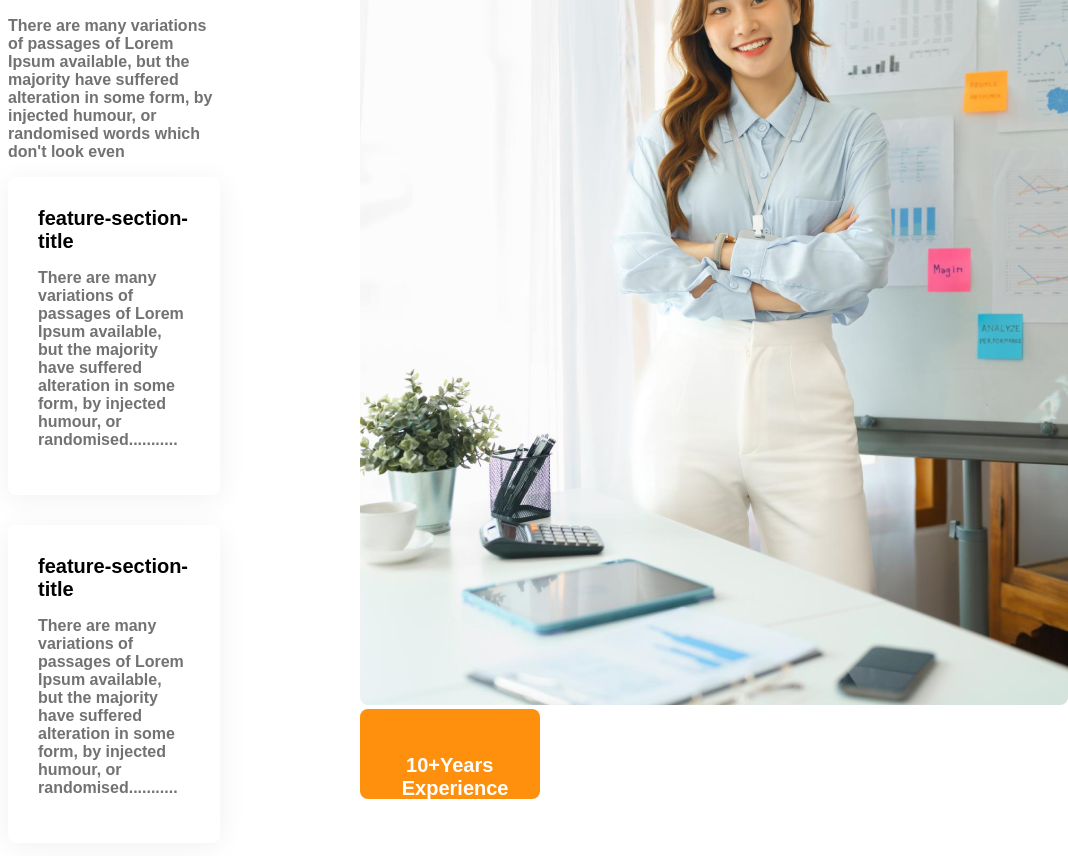
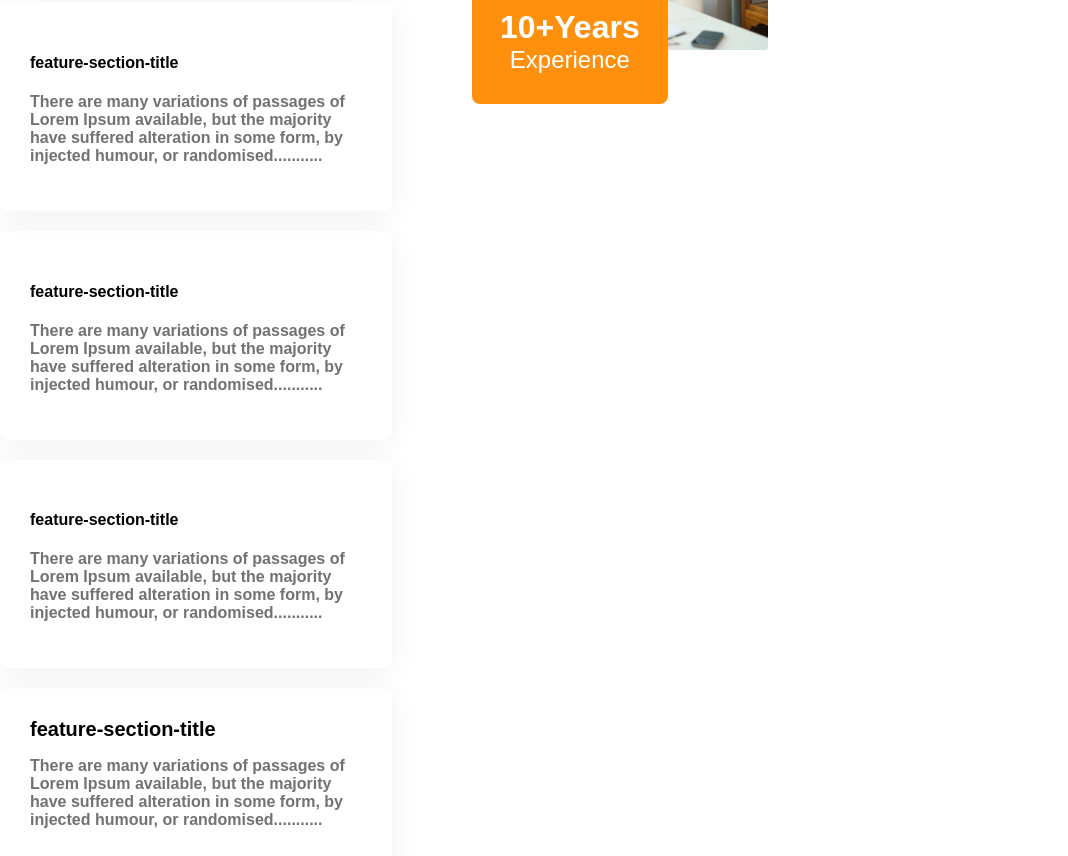
Before and after one commit to Onik-Howlader/G3-Architecture-website, a plain HTML site: page index.html in a window 768 px wide. Shown: the part 2584-3440 px from the top of the page, 1068 px wide, since content can reach past the window. Drawn offline with Linux system fonts and the light colour scheme; a web font is replaced by a local one.

Commit message:
final update

```diff
--- a/index.html
+++ b/index.html
@@ -1,11 +1,13 @@
 <!DOCTYPE html>
 <html lang="en">
+
 <head>
     <meta charset="UTF-8">
     <meta name="viewport" content="width=device-width, initial-scale=1.0">
     <link rel="stylesheet" href="style.css">
     <title>G3-Architecture</title>
 </head>
+
 <body class="work-font">
     <header class="bg-light">
         <nav class="nav-bar display-flex">
@@ -23,7 +25,8 @@
                     Group of Architects
                 </h2>
                 <p class="banner-description light-gary">
-                    There are many variations of passages of Lorem Ipsum available, but the majority have suffered alteration in some
+                    There are many variations of passages of Lorem Ipsum available, but the majority have suffered
+                    alteration in some
                     form,
                     by injected humour, or randomised words which don't look even
                 </p>
@@ -42,8 +45,10 @@
                 <img src="./images/team4.png" alt="" class="team-img">
             </div>
             <div class="our-features">
-                <h3 class="section-title"><span id="quick-list" class="light-gary">Quick list</span><span> of Our</span> <span class="text-primary">Features</span></h3>
-                <p class="feature-description light-gary">There are many variations of passages of Lorem Ipsum available, but the majority have suffered alteration in some form,
+                <h3 class="section-title"><span id="quick-list" class="light-gary">Quick list</span><span> of Our</span>
+                    <span class="text-primary">Features</span></h3>
+                <p class="feature-description light-gary">There are many variations of passages of Lorem Ipsum
+                    available, but the majority have suffered alteration in some form,
                     by injected humour, or randomised words which don't look even promise to you</p>
                 <button class="btn-primary">Explore More</button>
             </div>
@@ -52,42 +57,49 @@
         <section class="features display-flex">
             <div>
                 <h3 id="feature-section-title" class="section-title">Features you will <br> love & enjoy</h3>
-        <p class="light-gary">There are many variations of passages of Lorem Ipsum available, but the majority have suffered alteration in some form,
+                <p class="light-gary">There are many variations of passages of Lorem Ipsum available, but the majority
+                    have suffered alteration in some form,
                     by injected humour, or randomised words which don't look even</p>
                 <!-- freaure card continer -->
                 <div class="feature-card">
                     <h4 class="fetaure-title">feature-section-title</h4>
-            <p class="light-gary">There are many variations of passages of Lorem Ipsum available, but the majority have suffered alteration in some form,
+                    <p class="light-gary">There are many variations of passages of Lorem Ipsum available, but the
+                        majority have suffered alteration in some form,
                         by injected humour, or randomised...........</p>
                 </div>
                 <div class="feature-card">
                     <h4 class="fetaure-title">feature-section-title</h4>
-            <p class="light-gary">There are many variations of passages of Lorem Ipsum available, but the majority have suffered alteration in some form,
+                    <p class="light-gary">There are many variations of passages of Lorem Ipsum available, but the
+                        majority have suffered alteration in some form,
                         by injected humour, or randomised...........</p>
                 </div>
                 <div class="feature-card">
                     <h4 class="fetaure-title">feature-section-title</h4>
-            <p class="light-gary">There are many variations of passages of Lorem Ipsum available, but the majority have suffered alteration in some form,
+                    <p class="light-gary">There are many variations of passages of Lorem Ipsum available, but the
+                        majority have suffered alteration in some form,
                         by injected humour, or randomised...........</p>
                 </div>
                 <div class="feature-card">
-            <h4 class="fetaure-title">feature-section-title</h4>
-            <p class="light-gary">There are many variations of passages of Lorem Ipsum available, but the majority have suffered alteration in some form,
+                    <h4 class="feature-title">feature-section-title</h4>
+                    <p class="light-gary">There are many variations of passages of Lorem Ipsum available, but the
+                        majority have suffered alteration in some form,
                         by injected humour, or randomised...........</p>
                 </div>
             </div>
-    <div>
+            <div class="feature-architecture">
                 <img src="./images/architect.png" alt="">
-        <button  id="experience-badge" class="btn-primary">
-            <span  id="experience-year">10+Years</span>
-            <span>Experience</span>
+                <button id="experience-badge">
+                    <span id="experience-year">10+Years</span>
+                    <br>
+                    <span style="color: #fff;">Experience</span>
                 </button>
             </div>
         </section>
         <!-- main section part-3 -->
         <section>
             <h3 class="section-title">Some Facts</h3>
-            <p class="light-gary fact-description" id="some-fact">There are many variations of passages of lorem Ipsum available, but the maority have suffered alteration.</p>
+            <p class="light-gary fact-description" id="some-fact">There are many variations of passages of lorem Ipsum
+                available, but the maority have suffered alteration.</p>
             <div class="facts-container">
                 <div class="fact-card display-flex">
                     <div>
@@ -124,20 +136,22 @@
         <section class="our-spinsors">
             <div class="sponsor-info">
                 <h3 class="section-title">Our Sponsors</h3>
-                <p class="light-gary">There are many variations of passages of Lorem Ipsum available, but the majority have suffered alteration.</p>
+                <p class="light-gary">There are many variations of passages of Lorem Ipsum available, but the majority
+                    have suffered alteration.</p>
             </div>
             <div class="sponsor-companies">
                 <img src="./images/sponsors/spotify.png" alt="">
                 <img src="./images/sponsors/amazon.png" alt="">
                 <img src="./images/sponsors/google.png " alt="">
-                <img src="./images/sponsors/telerama.png"alt="">
+                <img src="./images/sponsors/telerama.png" alt="">
                 <img src="./images/sponsors/" alt="">
 
             </div>
         </section>
     </main>
-    <footer>
-
+        <p class="footer-part light-gary">All rights reserved copyright@2023 startup landing page design by Onik
+            Howlader</p>
     </footer>
 </body>
+
 </html>
--- a/style.css
+++ b/style.css
@@ -1,20 +1,25 @@
 @import url('https://fonts.googleapis.com/css2?family=Mozilla+Headline:wght@200..700&family=Playwrite+AU+QLD:wght@100..400&family=Work+Sans:ital,wght@0,100..900;1,100..900&display=swap');
 
-.work-font{
+.work-font {
     font-family: "Mozilla Headline", sans-serif;
     font-optical-sizing: auto;
-    font-weight:600;
+    font-weight: 600;
     font-style: normal;
     font-variation-settings:
         "wdth" 100;
 }
 
+body {
+    margin: 0;
+    padding: 0;
+}
+
 /* shared related styles */
-.display-flex{
+.display-flex {
     display: flex;
 }
 
-.btn-primary{
+.btn-primary {
     width: 180px;
     height: 64px;
     background-color: #FF900E;
@@ -27,127 +32,161 @@
     text-align: center;
 }
 
-.text-primary{
+.text-primary {
     color: #FF900E;
 }
 
-main{
+main {
     max-width: 1440px;
     margin: 0 auto;
 }
-main > section{
+
+main>section {
     margin-top: 130px;
 }
+
 .section-title {
     font-size: 2.8rem;
     font-weight: 700;
 }
+
 /* bg-color */
-.bg-light{
-    background-color:rgba(255, 144, 14, 0.10);
+.bg-light {
+    background-color: rgba(255, 144, 14, 0.10);
 }
 
 /* dark-02 */
-.bg-gray{
-    color:#424242;;
+.bg-gray {
+    color: #424242;
+    ;
 }
+
 /* dark-03 */
-    .light-gary{
-        color:#727272;;
+.light-gary {
+    color: #727272;
+    ;
 }
+
 /* header related styles */
-.brand{
+.brand {
     font-weight: 700;
     font-size: 3rem;
 }
-.nav-bar, .banner{
+
+.nav-bar,
+.banner {
     max-width: 1440px;
     margin: 0 auto;
 }
+
 /* nav related styles */
-.nav-bar{
+.nav-bar {
     justify-content: space-between;
     align-items: center;
 }
-.nav-title{
+
+.nav-title {
     list-style: none;
     margin-right: 20px;
 }
-.nav-link{
+
+.nav-link {
     text-decoration: none;
     font-weight: 500;
 }
 
 /* banner related style */
-.banner-content{
+.banner-content {
     max-width: 850px;
     text-align: center;
     margin: 0 auto;
     margin-bottom: 50px;
 }
-.banner-title{
+
+.banner-title {
     font-weight: 700;
     font-size: 4rem;
 }
-.banner-description{
+
+.banner-description {
     font-weight: 400;
     font-size: 1rem;
     line-height: 26px;
 }
-.banner-image{
+
+.banner-image {
     max-width: 100%;
 }
 
 /* main section styles part-1*/
 
-.teams{
+.teams {
     align-items: center;
 }
-.team-img-container{
+
+.team-img-container {
     display: grid;
     grid-template-columns: repeat(2, 1fr);
     gap: 24px;
 }
-.our-features{
+
+.our-features {
     margin-left: 130px;
     max-width: 530px;
 }
 
-#quick-list{
+#quick-list {
     font-weight: 500;
 }
 
 /* features section styles */
-.features{
+.features {
     gap: 140px;
 }
-#feature-section-title{
+
+#feature-section-title {
     border-left: 5px solid #FF900E;
     padding-left: 20px;
 }
-.feature-card{
+
+.feature-card {
     padding: 30px;
     box-shadow: 0 4px 30px 0 rgba(0, 0, 0, 0.06);
-        margin-bottom: 30px;
+    margin-bottom: 20px;
     border-radius: 8px;
 }
-.feature-card .fetaure-title{
+
+.feature-card .feature-title {
     font-weight: 600;
     font-size: 1.25rem;
-    margin-top: 0;
-    margin-bottom: 0;
-}
-#experience-badge{
-    padding: 45px 42px;
+    margin-top: 0px;
+    margin-bottom: 0px;
 }
 
+#experience-badge {
+    padding: 45px 42px;
+    font-size: 1.5rem;
+    font-weight: 500;
+    background-color: #FF900E;
+    border: none;
+    border-radius: 8px;
+    margin-left: -100px;
+    margin-top: -120px;
+}
+
+#experience-year {
+    font-size: 4rem;
+    font-weight: 700;
+    color: #fff;
+}
 
 /* some fact related styles */
-.facts-container{
+.facts-container {
     display: grid;
     grid-template-columns: repeat(4, 1fr);
 }
-.fact-card{
+
+.fact-card {
     border: 1px solid #FF900E;
     width: 240px;
     height: 240px;
@@ -156,77 +195,149 @@ main > section{
     align-items: center;
     text-align: center;
 }
-.fact-number{
+
+.fact-number {
     font-size: 2.8rem;
     font-weight: 600;
     margin-top: 5px;
     margin-bottom: 10px;
 }
-.fact-name{
+
+.fact-name {
     font-size: 1.25rem;
     font-weight: 600;
     margin-top: 10px;
 }
-.fact-description{
+
+.fact-description {
     max-width: 540px;
 }
 
+.feature-architecture img {
+    width: 100%;
+}
+
 /* sponsor related styles */
-.sponsor-info{
+.sponsor-info {
     max-width: 540px;
     margin: 50px auto;
     text-align: center;
 }
-.sponsor-companies{
+
+.sponsor-companies {
     display: grid;
     grid-template-columns: repeat(5, 1fr);
     filter: grayscale(100%);
 }
-.sponsor-companies img{
+
+.sponsor-companies img {
     margin-left: 150px;
 }
+
+.footer-part{
+    background-color: antiquewhite;
+    width: 100%;
+    text-align: center;
+    padding: 20px 0;
+}
+
+
 /* Responsive media query */
 
 @media screen and (max-width: 576px) {
 
     .nav-bar,
     .nav-links,
-.teams{
+    .teams,
+    .features {
         flex-direction: column;
     }
-.team-img-container, .facts-container, .sponsor-companies{
+
+    .team-img-container,
+    .facts-container,
+    .sponsor-companies {
         grid-template-columns: repeat(1, 1fr);
     }
-.our-features{
+
+    .our-features {
         margin-left: 20px;
     }
 
-.facts-container, .sponsor-companies img{
+    .facts-container,
+    .sponsor-companies img {
         justify-items: center;
         gap: 24px;
     }
-.sponsor-companies{
-    gap: 24px;
+
+    .sponsor-companies {
+        gap: 35px;
     }
+
+    #experience-badge {
+        margin-left: 20px;
+        margin-top: 20px;
+    }
+
+    /* .footer-part {
+        width: 100%;
+        font-size: 1rem;
+        padding: 20px 13px;
+        margin: 0;
+    } */
 }
 
 /* medium size device */
 @media screen and (min-width: 576px) and (max-width: 992px) {
-    .teams{
+    .teams {
         flex-direction: column;
     }
-    .our-features{
+
+    .our-features {
         margin: 50px auto;
     }
-    .sponsor-info, .section-title, .fact-description{
+
+    .sponsor-info,
+    .section-title,
+    .fact-description {
         text-align: center;
     }
-        .sponsor-companies, .facts-container{
+
+    .sponsor-companies,
+    .facts-container {
         grid-template-columns: repeat(2, 1fr);
         gap: 50px;
     }
-        #some-fact{
+
+    #some-fact {
         margin-left: 100px;
         margin-bottom: 20px;
     }
+
+    .fact-card {
+        margin-left: 90px;
     }
+
+    #experience-badge {
+        padding: 30px 28px;
+        font-size: 1.5rem;
+        font-weight: 500;
+        background-color: #FF900E;
+        border: none;
+        border-radius: 8px;
+        margin-left: -60px;
+        margin-top: -80px;
+    }
+
+    #experience-year {
+        font-size: 2rem;
+        font-weight: 700;
+        color: #fff;
+    }
+
+    /* .footer-part {
+        margin: 0;
+        font-size: 1rem;
+        width: 100%;
+        padding: 20px 13px;
+    } */
+}
```
Lines whose indentation alone changed are shown as unchanged.
